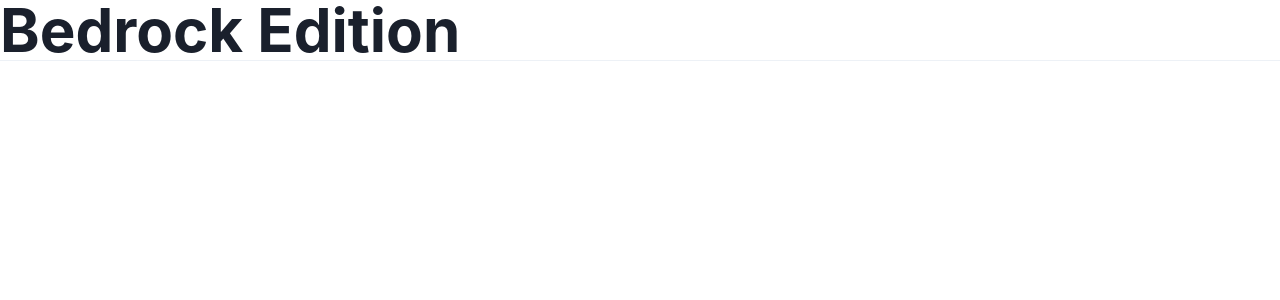
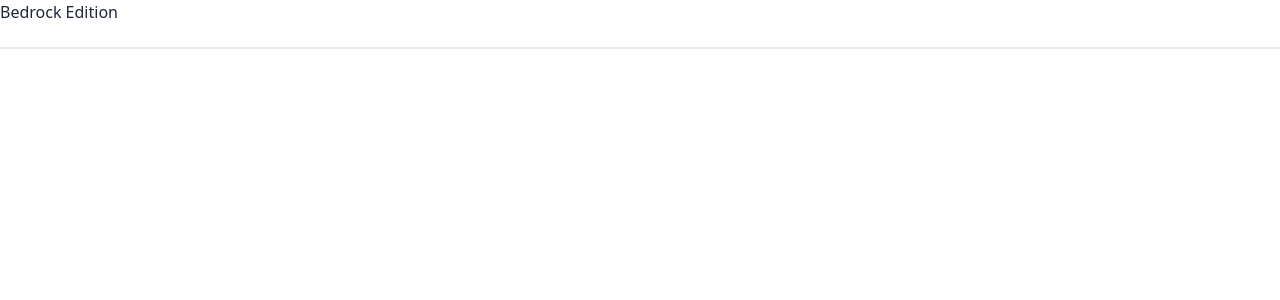
Before and after one commit to tamagoez/minecraft-millinote, a Next.js app: page /be in a window 1280 px wide. Shown: the top 300 px of the page. Built offline with nearby package versions, Linux system fonts and the light colour scheme.

Commit message:
Remove `chakra-ui`

```diff
--- a/pages/_app.js
+++ b/pages/_app.js
@@ -1,11 +1,8 @@
 import '../styles/globals.css'
-import { ChakraProvider } from '@chakra-ui/react'
 
 function MyApp({ Component, pageProps }) {
   return (
-    <ChakraProvider>
-      <Component {...pageProps} />
-    </ChakraProvider>
+    <Component {...pageProps} />
   )
 }
 
--- a/pages/be/index.js
+++ b/pages/be/index.js
@@ -1,11 +1,10 @@
-import { Heading, Divider } from '@chakra-ui/react'
 export default function Index() {
     return (
         <>
-            <Heading as='h2' size='3xl' isTruncated>
+            <h2>
                 Bedrock Edition
-            </Heading>
-            <Divider />
+            </h2>
+            <div className="divider" />
         </>
     );
 }
--- a/pages/java/index.js
+++ b/pages/java/index.js
@@ -1,11 +1,10 @@
-import { Heading, Divider } from '@chakra-ui/react'
 export default function Index() {
     return (
         <>
-            <Heading as='h2' size='3xl' isTruncated>
+            <h2>
                 Java Edition
-            </Heading>
-            <Divider />
+            </h2>
+            <div className="divider" />
         </>
     );
 }
```
